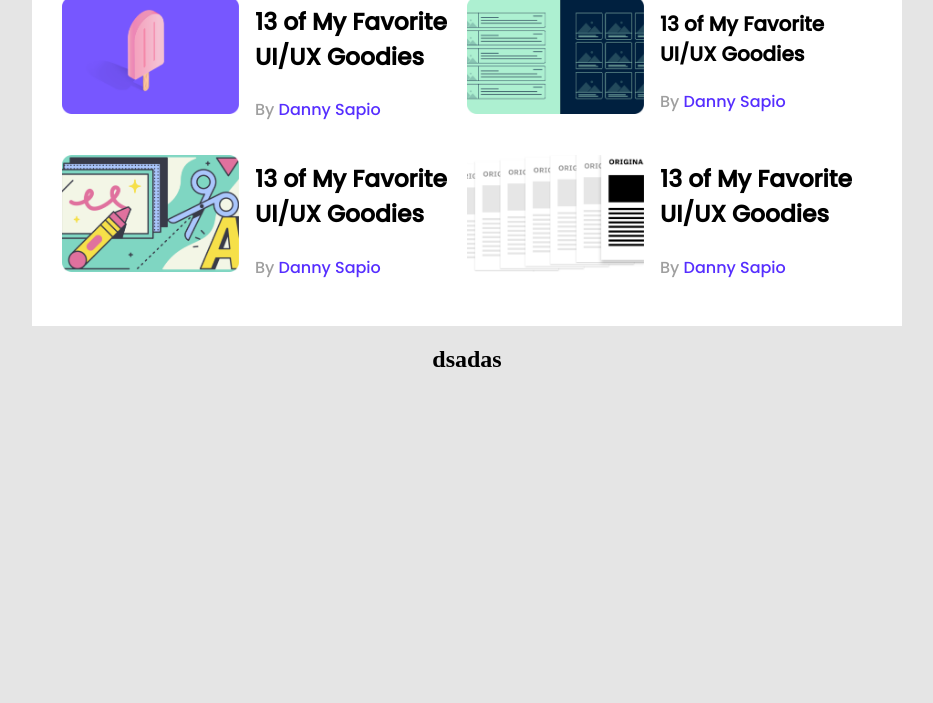
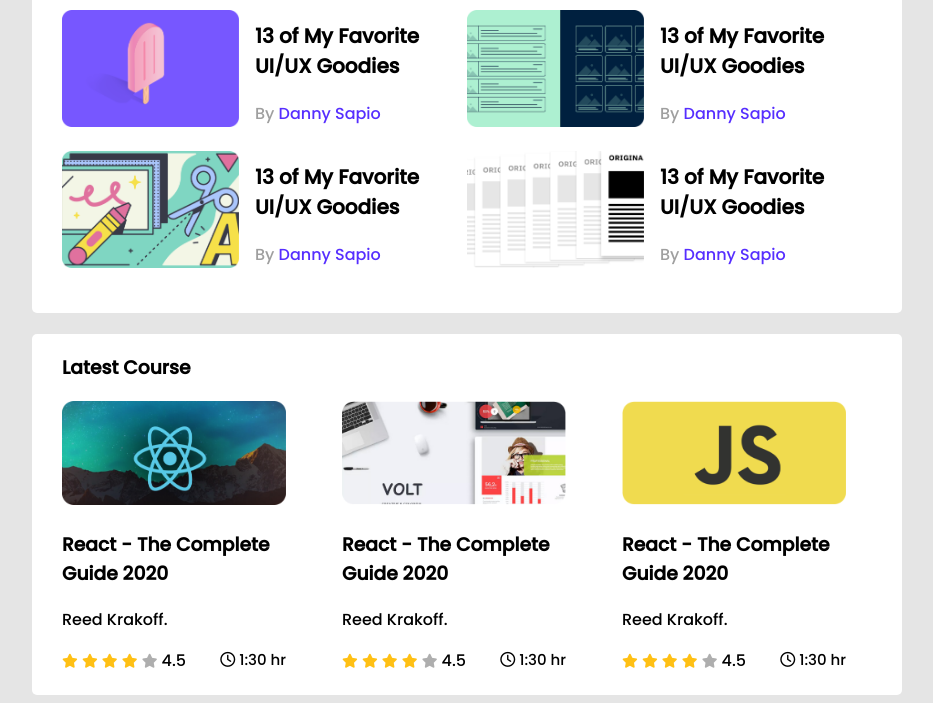
Before and after one commit to salsadsid/my-leader-board, a plain HTML site: page index.html in a window 1280 px wide. Shown: the part 402-1105 px from the top of the page, without its empty margins (173-1106 px from the left). Before the commit the page ends 803 px from the top, so only its background shows below. Drawn offline with Linux system fonts and the light colour scheme.

Commit message:
Responsiveness added

```diff
--- a/index.html
+++ b/index.html
@@ -6,7 +6,10 @@
     <meta http-equiv="X-UA-Compatible" content="IE=edge">
     <meta name="viewport" content="width=device-width, initial-scale=1.0">
     <title>Document</title>
+    <!-- Stylesheets -->
     <link rel="stylesheet" href="styles/style.css">
+    <!-- Font awesome -->
+    <script src="https://kit.fontawesome.com/4a86957d11.js" crossorigin="anonymous"></script>
 </head>
 
 <body>
@@ -60,10 +63,10 @@
                             <img src="images/blogs/blog-1.png" alt="">
                         </div>
                         <div class="blog-info">
-                            <div class="blog-info-title">
-                                <h3>13 of My Favorite
-                                    UI/UX Goodies</h3>
-                            </div>
+
+                            <h3 class="blog-info-title">13 of My Favorite
+                                UI/UX Goodies</h3>
+
                             <div class="blog-author">
                                 <p>By <a href="">Danny Sapio</a></p>
                             </div>
@@ -84,10 +87,10 @@
                             <img src="images/blogs/blog-3.png" alt="">
                         </div>
                         <div class="blog-info">
-                            <div class="blog-info-title">
-                                <h3>13 of My Favorite
-                                    UI/UX Goodies</h3>
-                            </div>
+
+                            <h3 class="blog-info-title">13 of My Favorite
+                                UI/UX Goodies</h3>
+
                             <div class="blog-author">
                                 <p>By <a href="">Danny Sapio</a></p>
                             </div>
@@ -98,10 +101,10 @@
                             <img src="images/blogs/blog-4.png" alt="">
                         </div>
                         <div class="blog-info">
-                            <div class="blog-info-title">
-                                <h3>13 of My Favorite
-                                    UI/UX Goodies</h3>
-                            </div>
+
+                            <h3 class="blog-info-title">13 of My Favorite
+                                UI/UX Goodies</h3>
+
                             <div class="blog-author">
                                 <p>By <a href="">Danny Sapio</a></p>
                             </div>
@@ -110,8 +113,81 @@
                 </div>
             </div>
         </section>
-        <section class="">
-            <h1>dsadas</h1>
+        <section class="container">
+            <div class="latest-course-header">
+                <h3>Latest Course</h3>
+            </div>
+            <div class="courses">
+                <div class="course">
+                    <div class="course-banner">
+                        <img src="images/courses/course-1.png" alt="">
+                    </div>
+                    <div class="course-details">
+                        <h3 class="course-name">React - The Complete Guide 2020</h3>
+                        <p>Reed Krakoff.</p>
+                        <div class="course-info">
+                            <span>
+                                <i class="fas fa-star marked"></i>
+                                <i class="fas fa-star marked"></i>
+                                <i class="fas fa-star marked"></i>
+                                <i class="fas fa-star marked"></i>
+                                <i class="fas fa-star no-marked"></i>
+                                4.5
+                            </span>
+                            <span class="time">
+                                <i class="far fa-clock"></i>
+                                1:30 hr
+                            </span>
+                        </div>
+                    </div>
+                </div>
+                <div class="course">
+                    <div class="course-banner">
+                        <img src="images/courses/course-2.png" alt="">
+                    </div>
+                    <div class="course-details">
+                        <h3 class="course-name">React - The Complete Guide 2020</h3>
+                        <p>Reed Krakoff.</p>
+                        <div class="course-info">
+                            <span>
+                                <i class="fas fa-star marked"></i>
+                                <i class="fas fa-star marked"></i>
+                                <i class="fas fa-star marked"></i>
+                                <i class="fas fa-star marked"></i>
+                                <i class="fas fa-star no-marked"></i>
+                                4.5
+                            </span>
+                            <span class="time">
+                                <i class="far fa-clock"></i>
+                                1:30 hr
+                            </span>
+                        </div>
+                    </div>
+                </div>
+                <div class="course">
+                    <div class="course-banner">
+                        <img src="images/courses/course-3.png" alt="">
+                    </div>
+                    <div class="course-details">
+                        <h3 class="course-name">React - The Complete Guide 2020</h3>
+                        <p>Reed Krakoff.</p>
+                        <div class="course-info">
+                            <span>
+                                <i class="fas fa-star marked"></i>
+                                <i class="fas fa-star marked"></i>
+                                <i class="fas fa-star marked"></i>
+                                <i class="fas fa-star marked"></i>
+                                <i class="fas fa-star no-marked"></i>
+                                4.5
+                            </span>
+                            <span class="time">
+                                <i class="far fa-clock"></i>
+                                1:30 hr
+                            </span>
+                        </div>
+                    </div>
+                </div>
+            </div>
         </section>
     </main>
 </body>
--- a/styles/style.css
+++ b/styles/style.css
@@ -20,6 +20,8 @@ hr{
     width: 870px;
     font-family: 'Poppins', sans-serif;
     background-color: #FFFFFF;
+    margin-top: 21px;
+    border-radius: 5px;
 }
 .top-players-section{
     padding: 30px;
@@ -91,3 +93,81 @@ height: 117px;
     text-decoration: none;
     color:#562EFF;
 }
+
+/*---------------
+ Latest Course styles
+ ---------------*/
+ .latest-course-header{
+     margin-left: 30px;
+ }
+ .courses{
+     margin-left: 30px;
+     display: grid;
+     grid-template-columns: repeat(3,1fr);
+ }
+ .course{
+     margin-right: 56px;
+     margin-bottom: 22px;
+ }
+ .course img{
+    width: 224px;
+    height: 104px;
+ }
+ .marked{
+     font-size: 14px;
+     color:#FFC014;
+ }
+ .no-marked{
+    font-size: 14px;
+    color:#AEAEAE;
+ }
+.course-info{
+    display: flex;
+    justify-content: space-between;
+}
+.time{
+    font-size: 15px;
+}
+
+/*-------------
+ Media queries
+-------------- */
+@media only screen and (max-width:688px) {
+    .container{
+        width: 100%;
+    }
+    hr{
+        width: 80%;
+    }
+    .top-players{
+        grid-template-columns: repeat(1,1fr);
+    }
+    .player, .blog{
+        flex-direction: column;
+    }
+    .top-blogs{
+        display: grid;
+        grid-template-columns: repeat(1,1fr);
+    }
+   .courses{
+        display: grid;
+        grid-template-columns: repeat(1,1fr);
+    }
+}
+
+@media only screen and (min-width:689px) and (max-width:992px){
+    .container{
+        width: 100%;
+    }
+    hr{
+        width: 80%;
+    }
+    .top-players{
+        grid-template-columns: repeat(2,1fr);
+    }
+
+   .courses{
+        display: grid;
+        grid-template-columns: repeat(2,1fr);
+    }
+}
```
